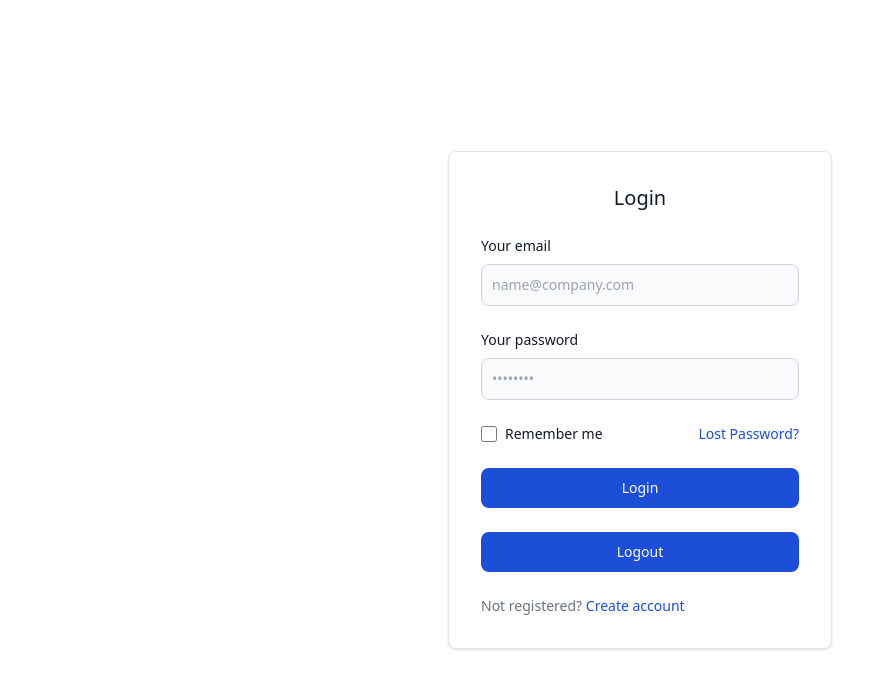
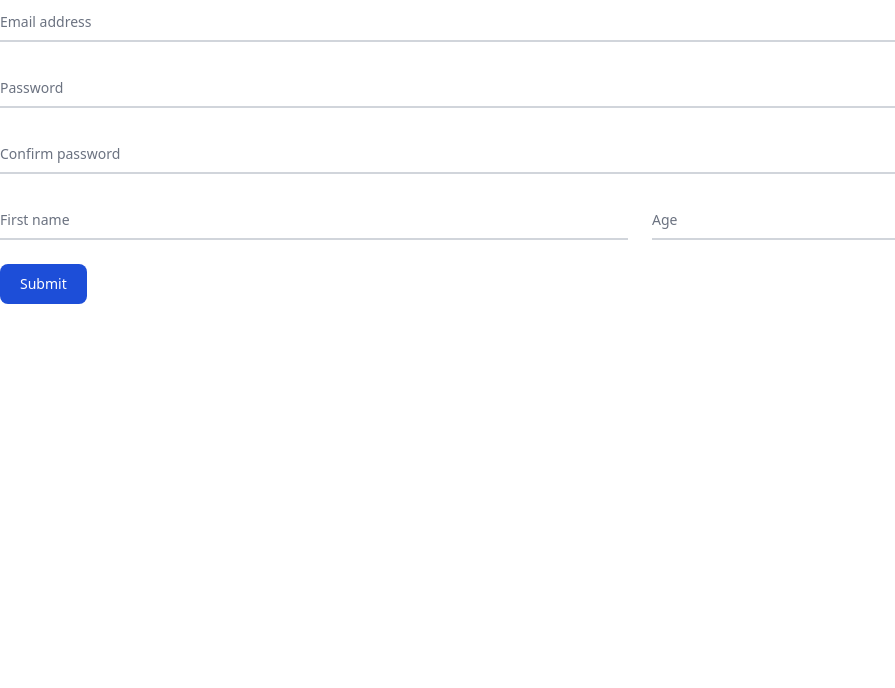
Before and after one commit to gustavobaltazar/AnimFu, a React (Vite) app in the folder client/: page / in a window 1280 px wide. Shown: the top 688 px of the page, without its empty margins (0-895 px from the left). Built offline with nearby package versions, Linux system fonts and the light colour scheme.

Commit message:
feat: register page frontend initated

```diff
--- a/client/src/main.tsx
+++ b/client/src/main.tsx
@@ -5,6 +5,7 @@ import "./index.css";
 import { QueryClient, QueryClientProvider } from "react-query";
 import AuthPage from "./tests/auth";
 import { Login } from "./pages/Login";
+import { Register } from "./pages/Register";
 
 const queryClient = new QueryClient();
 ReactDOM.createRoot(document.getElementById("root") as HTMLElement).render(
@@ -12,7 +13,8 @@ ReactDOM.createRoot(document.getElementById("root") as HTMLElement).render(
     <QueryClientProvider client={queryClient}>
       {/* <App />
       <AuthPage /> */}
-      <Login />
+      {/* <Login /> */}
+      <Register />
     </QueryClientProvider>
   </React.StrictMode>
 );
--- /dev/null
+++ b/client/src/pages/Register.tsx
@@ -0,0 +1,48 @@
+import { useState } from "react";
+import { useMutation } from "react-query";
+import { api } from "../utils/trpc";
+
+export function Register() {
+    const createUser = useMutation(["createUser"], api.user.createUser.mutate);
+    const [name, setName] = useState("");
+    const [age, setAge] = useState("");
+    const [email, setEmail] = useState("");
+    const [password, setPassword] = useState("");
+
+    return (
+        <div>
+
+            <form
+                onSubmit={(e) => {
+                    e.preventDefault();
+                    createUser.mutate({ name, age: Number(age), email, password });
+                }}
+            >
+                <div className="relative z-0 w-full mb-6 group">
+                    <input type="email" value={email} onChange={(e) => setEmail(e.target.value)} name="floating_email" id="floating_email" className="block py-2.5 px-0 w-full text-sm text-gray-900 bg-transparent border-0 border-b-2 border-gray-300 appearance-none dark:text-black dark:border-gray-600 dark:focus:border-blue-500 focus:outline-none focus:ring-0 focus:border-blue-600 peer" placeholder=" " required />
+                    <label htmlFor="floating_email" className="peer-focus:font-medium absolute text-sm text-gray-500 dark:text-gray-400 duration-300 transform -translate-y-6 scale-75 top-3 -z-10 origin-[0] peer-focus:left-0 peer-focus:text-blue-600 peer-focus:dark:text-blue-500 peer-placeholder-shown:scale-100 peer-placeholder-shown:translate-y-0 peer-focus:scale-75 peer-focus:-translate-y-6">Email address</label>
+                </div>
+                <div className="relative z-0 w-full mb-6 group">
+                    <input type="password" value={password} onChange={(e) => setPassword(e.target.value)} name="floating_password" id="floating_password" className="block py-2.5 px-0 w-full text-sm text-gray-900 bg-transparent border-0 border-b-2 border-gray-300 appearance-none dark:text-black dark:border-gray-600 dark:focus:border-blue-500 focus:outline-none focus:ring-0 focus:border-blue-600 peer" placeholder=" " required />
+                    <label htmlFor="floating_password" className="peer-focus:font-medium absolute text-sm text-gray-500 dark:text-gray-400 duration-300 transform -translate-y-6 scale-75 top-3 -z-10 origin-[0] peer-focus:left-0 peer-focus:text-blue-600 peer-focus:dark:text-blue-500 peer-placeholder-shown:scale-100 peer-placeholder-shown:translate-y-0 peer-focus:scale-75 peer-focus:-translate-y-6">Password</label>
+                </div>
+                <div className="relative z-0 w-full mb-6 group">
+                    <input type="password" name="repeat_password" id="floating_repeat_password" className="block py-2.5 px-0 w-full text-sm text-gray-900 bg-transparent border-0 border-b-2 border-gray-300 appearance-none text-black dark:border-gray-600 dark:focus:border-blue-500 focus:outline-none focus:ring-0 focus:border-blue-600 peer" placeholder=" " required />
+                    <label htmlFor="floating_repeat_password" className="peer-focus:font-medium absolute text-sm text-gray-500 dark:text-gray-400 duration-300 transform -translate-y-6 scale-75 top-3 -z-10 origin-[0] peer-focus:left-0 peer-focus:text-blue-600 peer-focus:dark:text-blue-500 peer-placeholder-shown:scale-100 peer-placeholder-shown:translate-y-0 peer-focus:scale-75 peer-focus:-translate-y-6">Confirm password</label>
+                </div>
+                <div className="grid md:grid-cols-2 md:gap-6">
+                    <div className="relative z-0 w-full mb-6 group">
+                        <input type="text" value={name} onChange={(e) => setName(e.target.value)} name="floating_first_name" id="floating_first_name" className="block py-2.5 px-0 w-full text-sm text-gray-900 bg-transparent border-0 border-b-2 border-gray-300 appearance-none dark:text-black dark:border-gray-600 dark:focus:border-blue-500 focus:outline-none focus:ring-0 focus:border-blue-600 peer" placeholder=" " required />
+                        <label htmlFor="floating_first_name" className="peer-focus:font-medium absolute text-sm text-gray-500 dark:text-gray-400 duration-300 transform -translate-y-6 scale-75 top-3 -z-10 origin-[0] peer-focus:left-0 peer-focus:text-blue-600 peer-focus:dark:text-blue-500 peer-placeholder-shown:scale-100 peer-placeholder-shown:translate-y-0 peer-focus:scale-75 peer-focus:-translate-y-6">First name</label>
+                    </div>
+                    <div className="relative z-0 w-full mb-6 group">
+                        <input type="number" value={age} onChange={(e) => setAge(e.target.value)} name="floating_last_name" id="floating_last_name" className="block py-2.5 px-0 w-full text-sm text-gray-900 bg-transparent border-0 border-b-2 border-gray-300 appearance-none dark:text-black dark:border-gray-600 dark:focus:border-blue-500 focus:outline-none focus:ring-0 focus:border-blue-600 peer" placeholder=" " required />
+                        <label htmlFor="floating_last_name" className="peer-focus:font-medium absolute text-sm text-gray-500 dark:text-gray-400 duration-300 transform -translate-y-6 scale-75 top-3 -z-10 origin-[0] peer-focus:left-0 peer-focus:text-blue-600 peer-focus:dark:text-blue-500 peer-placeholder-shown:scale-100 peer-placeholder-shown:translate-y-0 peer-focus:scale-75 peer-focus:-translate-y-6">Age </label>
+                    </div>
+                </div>
+                <button type="submit" className="text-white bg-blue-700 hover:bg-blue-800 focus:ring-4 focus:outline-none focus:ring-blue-300 font-medium rounded-lg text-sm w-full sm:w-auto px-5 py-2.5 text-center dark:bg-blue-600 dark:hover:bg-blue-700 dark:focus:ring-blue-800">Submit</button>
+            </form>
+
+        </div>
+    )
+}
```
